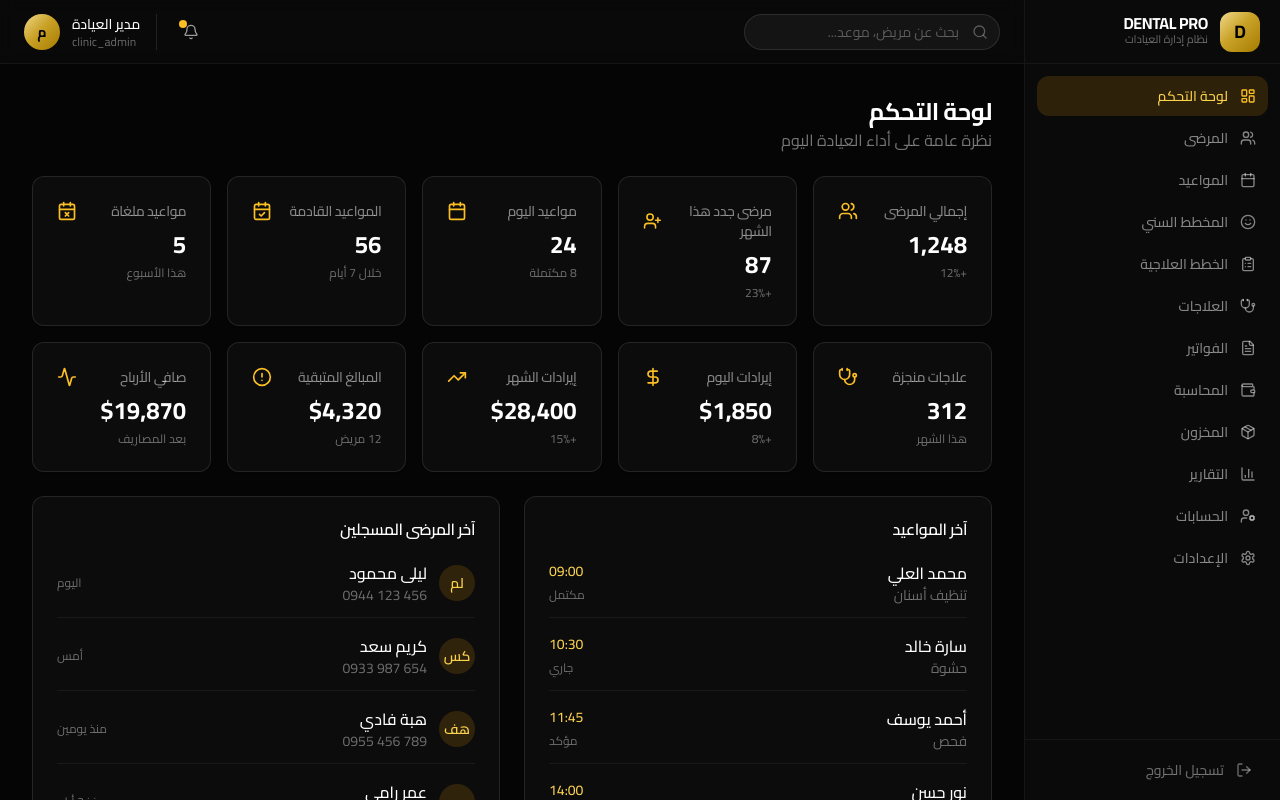
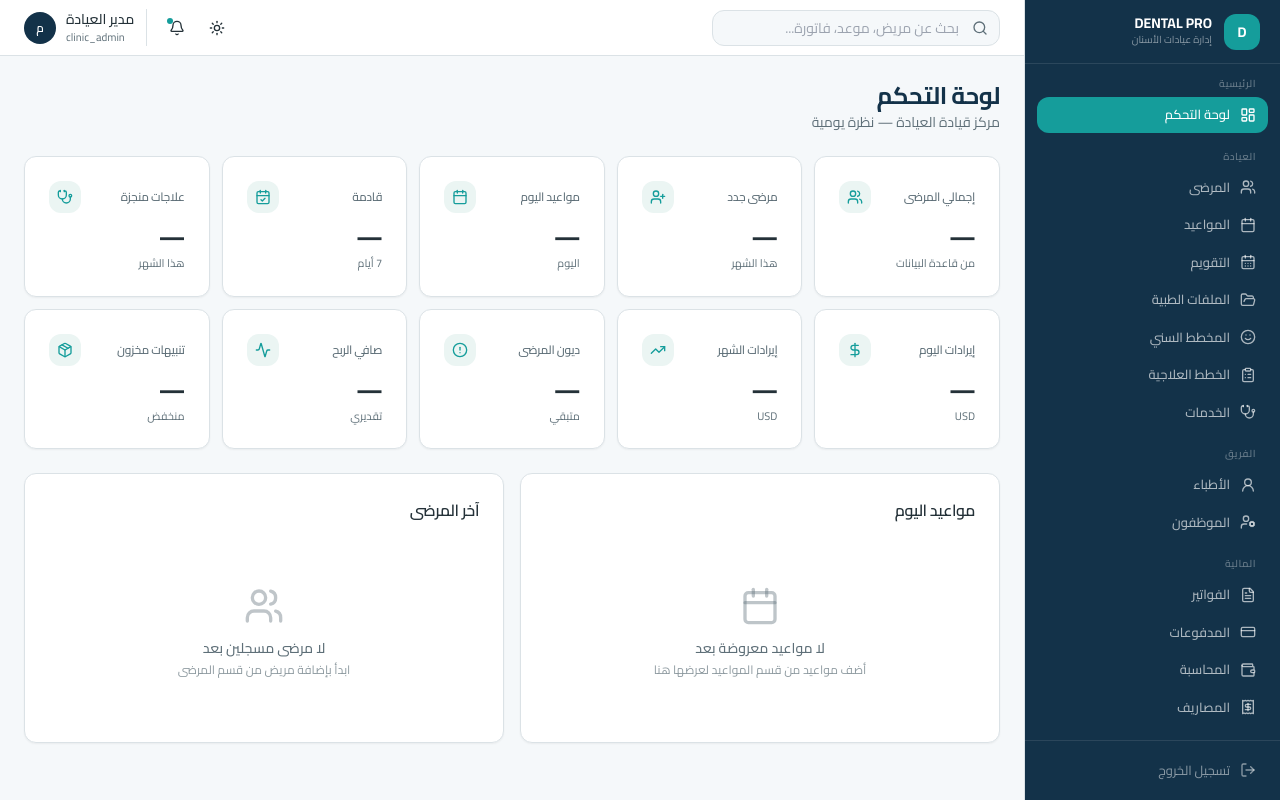
Before and after one commit to uneu2bb/dental-pro, a Next.js app: page /dashboard in a window 1280 px wide. Built offline with nearby package versions, Linux system fonts and the light colour scheme.

Commit message:
Phase 1: Premium medical identity (Navy/Teal) + full nav shell + wired patients API

```diff
--- a/src/app/(dashboard)/dashboard/page.tsx
+++ b/src/app/(dashboard)/dashboard/page.tsx
@@ -1,117 +1,86 @@
-import { Card, CardContent, CardHeader, CardTitle } from "@/components/ui/card";
 import {
   Users,
   UserPlus,
   Calendar,
   CalendarCheck,
-  CalendarX,
   Stethoscope,
   DollarSign,
   TrendingUp,
   AlertCircle,
   Activity,
+  Package,
 } from "lucide-react";
+import { Card, CardContent, CardHeader, CardTitle } from "@/components/ui/card";
 
 const stats = [
-  { title: "إجمالي المرضى", value: "1,248", change: "+12%", icon: Users },
-  { title: "مرضى جدد هذا الشهر", value: "87", change: "+23%", icon: UserPlus },
-  { title: "مواعيد اليوم", value: "24", change: "8 مكتملة", icon: Calendar },
-  { title: "المواعيد القادمة", value: "56", change: "خلال 7 أيام", icon: CalendarCheck },
-  { title: "مواعيد ملغاة", value: "5", change: "هذا الأسبوع", icon: CalendarX },
-  { title: "علاجات منجزة", value: "312", change: "هذا الشهر", icon: Stethoscope },
-  { title: "إيرادات اليوم", value: "$1,850", change: "+8%", icon: DollarSign },
-  { title: "إيرادات الشهر", value: "$28,400", change: "+15%", icon: TrendingUp },
-  { title: "المبالغ المتبقية", value: "$4,320", change: "12 مريض", icon: AlertCircle },
-  { title: "صافي الأرباح", value: "$19,870", change: "بعد المصاريف", icon: Activity },
+  { title: "إجمالي المرضى", value: "—", sub: "من قاعدة البيانات", icon: Users },
+  { title: "مرضى جدد", value: "—", sub: "هذا الشهر", icon: UserPlus },
+  { title: "مواعيد اليوم", value: "—", sub: "اليوم", icon: Calendar },
+  { title: "قادمة", value: "—", sub: "7 أيام", icon: CalendarCheck },
+  { title: "علاجات منجزة", value: "—", sub: "هذا الشهر", icon: Stethoscope },
+  { title: "إيرادات اليوم", value: "—", sub: "USD", icon: DollarSign },
+  { title: "إيرادات الشهر", value: "—", sub: "USD", icon: TrendingUp },
+  { title: "ديون المرضى", value: "—", sub: "متبقي", icon: AlertCircle },
+  { title: "صافي الربح", value: "—", sub: "تقديري", icon: Activity },
+  { title: "تنبيهات مخزون", value: "—", sub: "منخفض", icon: Package },
 ];
 
 export default function DashboardPage() {
   return (
     <div className="space-y-6">
       <div>
-        <h1 className="text-2xl font-bold tracking-tight text-white">لوحة التحكم</h1>
-        <p className="text-white/45">نظرة عامة على أداء العيادة اليوم</p>
+        <h1 className="text-2xl font-bold tracking-tight text-[hsl(var(--primary))]">
+          لوحة التحكم
+        </h1>
+        <p className="text-sm text-muted-foreground">مركز قيادة العيادة — نظرة يومية</p>
       </div>
 
-      <div className="grid gap-4 sm:grid-cols-2 lg:grid-cols-3 xl:grid-cols-5">
-        {stats.map((stat) => (
-          <Card key={stat.title} className="border-white/10 bg-white/[0.03]">
+      <div className="grid gap-3 sm:grid-cols-2 lg:grid-cols-3 xl:grid-cols-5">
+        {stats.map((s) => (
+          <Card key={s.title} className="medical-card">
             <CardHeader className="flex flex-row items-center justify-between space-y-0 pb-2">
-              <CardTitle className="text-sm font-medium text-white/50">{stat.title}</CardTitle>
-              <stat.icon className="h-5 w-5 text-amber-400" />
+              <CardTitle className="text-xs font-medium text-muted-foreground">
+                {s.title}
+              </CardTitle>
+              <div className="flex h-8 w-8 items-center justify-center rounded-lg bg-[hsl(var(--mint))] text-[hsl(var(--teal))]">
+                <s.icon className="h-4 w-4" />
+              </div>
             </CardHeader>
             <CardContent>
-              <div className="text-2xl font-bold text-white">{stat.value}</div>
-              <p className="mt-1 text-xs text-white/40">{stat.change}</p>
+              <div className="stat-value">{s.value}</div>
+              <p className="mt-0.5 text-[11px] text-muted-foreground">{s.sub}</p>
             </CardContent>
           </Card>
         ))}
       </div>
 
-      <div className="grid gap-6 lg:grid-cols-2">
-        <Card className="border-white/10 bg-white/[0.03]">
+      <div className="grid gap-4 lg:grid-cols-2">
+        <Card className="medical-card">
           <CardHeader>
-            <CardTitle className="text-white">آخر المواعيد</CardTitle>
+            <CardTitle className="text-base">مواعيد اليوم</CardTitle>
           </CardHeader>
           <CardContent>
-            <div className="space-y-4">
-              {[
-                { patient: "محمد العلي", time: "09:00", treatment: "تنظيف أسنان", status: "مكتمل" },
-                { patient: "سارة خالد", time: "10:30", treatment: "حشوة", status: "جاري" },
-                { patient: "أحمد يوسف", time: "11:45", treatment: "فحص", status: "مؤكد" },
-                { patient: "نور حسن", time: "14:00", treatment: "تبييض", status: "قيد الانتظار" },
-              ].map((apt, i) => (
-                <div
-                  key={i}
-                  className="flex items-center justify-between border-b border-white/5 pb-3 last:border-0"
-                >
-                  <div>
-                    <p className="font-medium text-white">{apt.patient}</p>
-                    <p className="text-sm text-white/40">{apt.treatment}</p>
-                  </div>
-                  <div className="text-left">
-                    <p className="text-sm font-medium text-amber-300">{apt.time}</p>
-                    <span className="text-xs text-white/40">{apt.status}</span>
-                  </div>
-                </div>
-              ))}
+            <div className="flex flex-col items-center justify-center py-10 text-center">
+              <Calendar className="mb-3 h-10 w-10 text-muted-foreground/40" />
+              <p className="text-sm font-medium text-muted-foreground">لا مواعيد معروضة بعد</p>
+              <p className="mt-1 text-xs text-muted-foreground/70">
+                أضف مواعيد من قسم المواعيد لعرضها هنا
+              </p>
             </div>
           </CardContent>
         </Card>
 
-        <Card className="border-white/10 bg-white/[0.03]">
+        <Card className="medical-card">
           <CardHeader>
-            <CardTitle className="text-white">آخر المرضى المسجلين</CardTitle>
+            <CardTitle className="text-base">آخر المرضى</CardTitle>
           </CardHeader>
           <CardContent>
-            <div className="space-y-4">
-              {[
-                { name: "ليلى محمود", phone: "0944 123 456", date: "اليوم" },
-                { name: "كريم سعد", phone: "0933 987 654", date: "أمس" },
-                { name: "هبة فادي", phone: "0955 456 789", date: "منذ يومين" },
-                { name: "عمر رامي", phone: "0966 321 654", date: "منذ 3 أيام" },
-              ].map((p, i) => (
-                <div
-                  key={i}
-                  className="flex items-center justify-between border-b border-white/5 pb-3 last:border-0"
-                >
-                  <div className="flex items-center gap-3">
-                    <div className="flex h-9 w-9 items-center justify-center rounded-full bg-amber-500/15 text-sm font-semibold text-amber-300">
-                      {p.name
-                        .split(" ")
-                        .map((n) => n[0])
-                        .join("")}
-                    </div>
-                    <div>
-                      <p className="font-medium text-white">{p.name}</p>
-                      <p className="text-sm text-white/40" dir="ltr">
-                        {p.phone}
-                      </p>
-                    </div>
-                  </div>
-                  <span className="text-xs text-white/40">{p.date}</span>
-                </div>
-              ))}
+            <div className="flex flex-col items-center justify-center py-10 text-center">
+              <Users className="mb-3 h-10 w-10 text-muted-foreground/40" />
+              <p className="text-sm font-medium text-muted-foreground">لا مرضى مسجلين بعد</p>
+              <p className="mt-1 text-xs text-muted-foreground/70">
+                ابدأ بإضافة مريض من قسم المرضى
+              </p>
             </div>
           </CardContent>
         </Card>
--- a/src/app/(dashboard)/layout.tsx
+++ b/src/app/(dashboard)/layout.tsx
@@ -7,11 +7,11 @@ export default function DashboardLayout({
   children: React.ReactNode;
 }) {
   return (
-    <div className="flex h-screen overflow-hidden bg-[#050505]">
+    <div className="flex h-screen overflow-hidden bg-background">
       <Sidebar />
-      <div className="flex flex-1 flex-col overflow-hidden">
+      <div className="flex min-w-0 flex-1 flex-col overflow-hidden">
         <Header />
-        <main className="flex-1 overflow-y-auto p-4 md:p-6 lg:p-8">{children}</main>
+        <main className="flex-1 overflow-y-auto p-4 md:p-6">{children}</main>
       </div>
     </div>
   );
--- a/src/app/globals.css
+++ b/src/app/globals.css
@@ -4,26 +4,54 @@
 
 @layer base {
   :root {
-    --background: 0 0% 4%;
-    --foreground: 40 20% 96%;
-    --card: 0 0% 7%;
-    --card-foreground: 40 20% 96%;
-    --popover: 0 0% 7%;
-    --popover-foreground: 40 20% 96%;
-    --primary: 43 74% 49%;
-    --primary-foreground: 0 0% 6%;
-    --secondary: 0 0% 12%;
-    --secondary-foreground: 40 20% 90%;
-    --muted: 0 0% 12%;
-    --muted-foreground: 40 8% 55%;
-    --accent: 43 40% 18%;
-    --accent-foreground: 43 80% 70%;
+    --background: 200 29% 97%;
+    --foreground: 200 22% 18%;
+    --card: 0 0% 100%;
+    --card-foreground: 200 22% 18%;
+    --popover: 0 0% 100%;
+    --popover-foreground: 200 22% 18%;
+    --primary: 205 59% 18%;
+    --primary-foreground: 0 0% 100%;
+    --secondary: 178 40% 94%;
+    --secondary-foreground: 205 59% 18%;
+    --muted: 200 20% 94%;
+    --muted-foreground: 200 12% 42%;
+    --accent: 179 76% 35%;
+    --accent-foreground: 0 0% 100%;
     --destructive: 0 72% 51%;
-    --destructive-foreground: 0 0% 98%;
-    --border: 40 15% 16%;
-    --input: 40 15% 16%;
-    --ring: 43 74% 49%;
+    --destructive-foreground: 0 0% 100%;
+    --border: 200 18% 88%;
+    --input: 200 18% 88%;
+    --ring: 179 76% 35%;
     --radius: 0.75rem;
+    --sidebar: 205 59% 18%;
+    --sidebar-fg: 200 20% 92%;
+    --teal: 179 76% 35%;
+    --mint: 168 33% 94%;
+  }
+
+  .dark {
+    --background: 205 40% 8%;
+    --foreground: 200 20% 95%;
+    --card: 205 35% 11%;
+    --card-foreground: 200 20% 95%;
+    --popover: 205 35% 11%;
+    --popover-foreground: 200 20% 95%;
+    --primary: 179 76% 40%;
+    --primary-foreground: 205 59% 10%;
+    --secondary: 205 30% 16%;
+    --secondary-foreground: 200 20% 90%;
+    --muted: 205 25% 16%;
+    --muted-foreground: 200 12% 60%;
+    --accent: 179 76% 35%;
+    --accent-foreground: 0 0% 100%;
+    --destructive: 0 62% 45%;
+    --destructive-foreground: 0 0% 100%;
+    --border: 205 25% 18%;
+    --input: 205 25% 18%;
+    --ring: 179 76% 40%;
+    --sidebar: 205 50% 10%;
+    --sidebar-fg: 200 15% 85%;
   }
 
   * {
@@ -32,27 +60,14 @@
 
   body {
     @apply bg-background text-foreground antialiased;
-    background-image:
-      linear-gradient(rgba(201, 162, 39, 0.03) 1px, transparent 1px),
-      linear-gradient(90deg, rgba(201, 162, 39, 0.03) 1px, transparent 1px);
-    background-size: 48px 48px;
   }
 }
 
 @layer utilities {
-  .gold-gradient {
-    background: linear-gradient(135deg, #f0d78c 0%, #c9a227 45%, #a67c00 100%);
+  .medical-card {
+    @apply rounded-xl border border-border bg-card shadow-sm;
   }
-  .gold-text {
-    background: linear-gradient(135deg, #fff6d6 0%, #e8c547 40%, #c9a227 100%);
-    -webkit-background-clip: text;
-    -webkit-text-fill-color: transparent;
-    background-clip: text;
-  }
-  .gold-border {
-    border-color: rgba(201, 162, 39, 0.35);
-  }
-  .glass-card {
-    @apply rounded-2xl border border-[rgba(201,162,39,0.25)] bg-[rgba(12,12,12,0.85)] backdrop-blur-xl shadow-[0_0_40px_rgba(201,162,39,0.06)];
+  .stat-value {
+    @apply text-2xl font-bold tracking-tight text-foreground;
   }
 }
--- a/src/components/dashboard/header.tsx
+++ b/src/components/dashboard/header.tsx
@@ -1,37 +1,47 @@
 "use client";
 
-import { Bell, Menu, Search } from "lucide-react";
+import { Bell, Menu, Moon, Search, Sun } from "lucide-react";
+import { useTheme } from "next-themes";
 import { Button } from "@/components/ui/button";
 
 export function Header() {
+  const { theme, setTheme } = useTheme();
+
   return (
-    <header className="flex h-16 items-center justify-between border-b border-white/5 bg-[#0a0a0a]/80 px-4 backdrop-blur md:px-6">
-      <div className="flex items-center gap-4">
-        <Button variant="ghost" size="icon" className="lg:hidden text-white/60">
+    <header className="flex h-14 items-center justify-between border-b bg-card px-4 md:px-6">
+      <div className="flex items-center gap-3">
+        <Button variant="ghost" size="icon" className="lg:hidden">
           <Menu className="h-5 w-5" />
         </Button>
         <div className="relative hidden md:block">
-          <Search className="absolute right-3 top-1/2 h-4 w-4 -translate-y-1/2 text-white/30" />
+          <Search className="absolute right-3 top-1/2 h-4 w-4 -translate-y-1/2 text-muted-foreground" />
           <input
             type="search"
-            placeholder="بحث عن مريض، موعد..."
-            className="h-9 w-64 rounded-full border border-white/10 bg-white/5 pr-10 pl-4 text-sm text-white outline-none placeholder:text-white/30 focus:border-amber-500/40"
+            placeholder="بحث عن مريض، موعد، فاتورة..."
+            className="h-9 w-72 rounded-lg border bg-background pr-10 pl-3 text-sm outline-none focus:ring-2 focus:ring-[hsl(var(--teal))]/30"
           />
         </div>
       </div>
 
-      <div className="flex items-center gap-2">
-        <Button variant="ghost" size="icon" className="relative text-white/60">
-          <Bell className="h-5 w-5" />
-          <span className="absolute top-1.5 left-1.5 h-2 w-2 rounded-full bg-amber-400" />
+      <div className="flex items-center gap-1">
+        <Button
+          variant="ghost"
+          size="icon"
+          onClick={() => setTheme(theme === "dark" ? "light" : "dark")}
+        >
+          <Sun className="h-4 w-4 rotate-0 scale-100 transition dark:-rotate-90 dark:scale-0" />
+          <Moon className="absolute h-4 w-4 rotate-90 scale-0 transition dark:rotate-0 dark:scale-100" />
         </Button>
-
-        <div className="mr-2 flex items-center gap-3 border-r border-white/10 pr-4">
+        <Button variant="ghost" size="icon" className="relative">
+          <Bell className="h-4 w-4" />
+          <span className="absolute left-2 top-2 h-1.5 w-1.5 rounded-full bg-[hsl(var(--teal))]" />
+        </Button>
+        <div className="mr-2 flex items-center gap-2.5 border-r pr-3">
           <div className="hidden text-left sm:block">
-            <p className="text-sm font-medium text-white">مدير العيادة</p>
-            <p className="text-xs text-white/40">clinic_admin</p>
+            <p className="text-sm font-medium">مدير العيادة</p>
+            <p className="text-[11px] text-muted-foreground">clinic_admin</p>
           </div>
-          <div className="flex h-9 w-9 items-center justify-center rounded-full gold-gradient text-sm font-bold text-black">
+          <div className="flex h-8 w-8 items-center justify-center rounded-full bg-[hsl(var(--primary))] text-xs font-semibold text-white">
             م
           </div>
         </div>
--- a/src/components/dashboard/sidebar.tsx
+++ b/src/components/dashboard/sidebar.tsx
@@ -6,34 +6,72 @@ import {
   LayoutDashboard,
   Users,
   Calendar,
-  Stethoscope,
-  FileText,
-  Wallet,
-  Package,
-  BarChart3,
-  Settings,
+  CalendarDays,
+  FolderOpen,
   Smile,
   ClipboardList,
+  Stethoscope,
+  UserRound,
+  UserCog,
+  FileText,
+  CreditCard,
+  Wallet,
+  Receipt,
+  Package,
+  FlaskConical,
+  BarChart3,
+  Bell,
+  Settings,
   LogOut,
-  UserCog,
 } from "lucide-react";
 import { cn } from "@/lib/utils";
-import { Button } from "@/components/ui/button";
 import { createClient } from "@/lib/supabase/client";
 
-const navigation = [
+const groups = [
+  {
+    label: "الرئيسية",
+    items: [
       { name: "لوحة التحكم", href: "/dashboard", icon: LayoutDashboard },
+    ],
+  },
+  {
+    label: "العيادة",
+    items: [
       { name: "المرضى", href: "/patients", icon: Users },
       { name: "المواعيد", href: "/appointments", icon: Calendar },
+      { name: "التقويم", href: "/calendar", icon: CalendarDays },
+      { name: "الملفات الطبية", href: "/records", icon: FolderOpen },
       { name: "المخطط السني", href: "/dental-chart", icon: Smile },
       { name: "الخطط العلاجية", href: "/treatment-plans", icon: ClipboardList },
-  { name: "العلاجات", href: "/treatments", icon: Stethoscope },
+      { name: "الخدمات", href: "/treatments", icon: Stethoscope },
+    ],
+  },
+  {
+    label: "الفريق",
+    items: [
+      { name: "الأطباء", href: "/doctors", icon: UserRound },
+      { name: "الموظفون", href: "/users", icon: UserCog },
+    ],
+  },
+  {
+    label: "المالية",
+    items: [
       { name: "الفواتير", href: "/invoices", icon: FileText },
-  { name: "المحاسبة", href: "/accounting", icon: Wallet },
+      { name: "المدفوعات", href: "/payments", icon: CreditCard },
+      { name: "المحاسبة", href: "/finance", icon: Wallet },
+      { name: "المصاريف", href: "/expenses", icon: Receipt },
+    ],
+  },
+  {
+    label: "التشغيل",
+    items: [
       { name: "المخزون", href: "/inventory", icon: Package },
+      { name: "المختبرات", href: "/labs", icon: FlaskConical },
       { name: "التقارير", href: "/reports", icon: BarChart3 },
-  { name: "الحسابات", href: "/users", icon: UserCog },
+      { name: "الإشعارات", href: "/notifications", icon: Bell },
       { name: "الإعدادات", href: "/settings", icon: Settings },
+    ],
+  },
 ];
 
 export function Sidebar() {
@@ -48,48 +86,57 @@ export function Sidebar() {
   };
 
   return (
-    <aside className="hidden lg:flex lg:w-64 lg:flex-col border-l border-white/5 bg-[#0a0a0a]">
-      <div className="flex h-16 items-center gap-3 border-b border-white/5 px-5">
-        <div className="flex h-10 w-10 items-center justify-center rounded-xl gold-gradient text-lg font-bold text-black">
+    <aside className="hidden w-64 shrink-0 flex-col border-l bg-[hsl(var(--sidebar))] text-[hsl(var(--sidebar-fg))] lg:flex">
+      <div className="flex h-16 items-center gap-3 border-b border-white/10 px-5">
+        <div className="flex h-9 w-9 items-center justify-center rounded-lg bg-[hsl(var(--teal))] text-sm font-bold text-white">
           D
         </div>
         <div>
-          <h1 className="font-bold leading-none tracking-tight text-white">DENTAL PRO</h1>
-          <p className="text-[11px] text-white/40">نظام إدارة العيادات</p>
+          <h1 className="text-sm font-bold leading-none text-white">DENTAL PRO</h1>
+          <p className="mt-0.5 text-[10px] text-white/50">إدارة عيادات الأسنان</p>
         </div>
       </div>
 
-      <nav className="flex-1 space-y-0.5 overflow-y-auto p-3">
-        {navigation.map((item) => {
-          const isActive =
+      <nav className="flex-1 space-y-4 overflow-y-auto p-3">
+        {groups.map((group) => (
+          <div key={group.label}>
+            <p className="mb-1.5 px-3 text-[10px] font-semibold uppercase tracking-wider text-white/35">
+              {group.label}
+            </p>
+            <div className="space-y-0.5">
+              {group.items.map((item) => {
+                const active =
                   pathname === item.href || pathname.startsWith(item.href + "/");
                 return (
                   <Link
-              key={item.name}
+                    key={item.href}
                     href={item.href}
                     className={cn(
-                "flex items-center gap-3 rounded-lg px-3 py-2.5 text-sm font-medium transition-all",
-                isActive
-                  ? "bg-amber-500/15 text-amber-300"
-                  : "text-white/50 hover:bg-white/5 hover:text-white/80"
+                      "flex items-center gap-2.5 rounded-lg px-3 py-2 text-[13px] font-medium transition-colors",
+                      active
+                        ? "bg-[hsl(var(--teal))] text-white"
+                        : "text-white/65 hover:bg-white/8 hover:text-white"
                     )}
                   >
-              <item.icon className={cn("h-4 w-4", isActive && "text-amber-400")} />
+                    <item.icon className="h-4 w-4 shrink-0" />
                     {item.name}
                   </Link>
                 );
               })}
+            </div>
+          </div>
+        ))}
       </nav>
 
-      <div className="border-t border-white/5 p-3">
-        <Button
-          variant="ghost"
-          className="w-full justify-start gap-3 text-white/40 hover:bg-red-500/10 hover:text-red-400"
+      <div className="border-t border-white/10 p-3">
+        <button
+          type="button"
           onClick={handleLogout}
+          className="flex w-full items-center gap-2.5 rounded-lg px-3 py-2 text-[13px] text-white/50 transition hover:bg-white/8 hover:text-white"
         >
           <LogOut className="h-4 w-4" />
           تسجيل الخروج
-        </Button>
+        </button>
       </div>
     </aside>
   );
```
Lines whose indentation alone changed are shown as unchanged.
